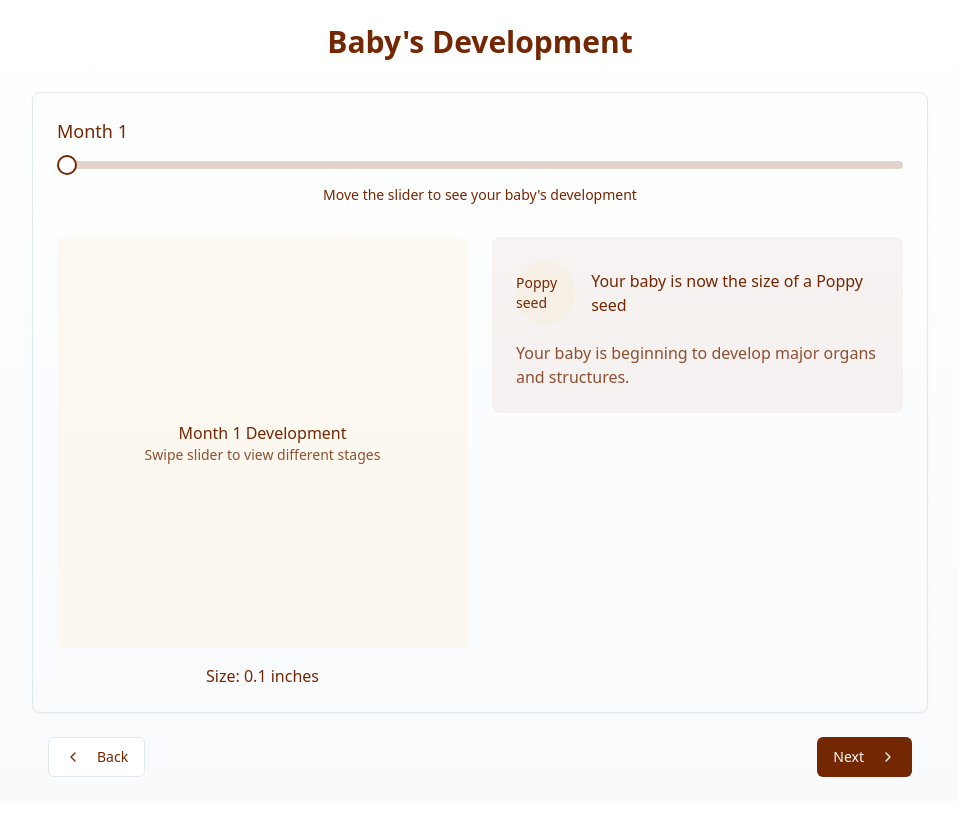
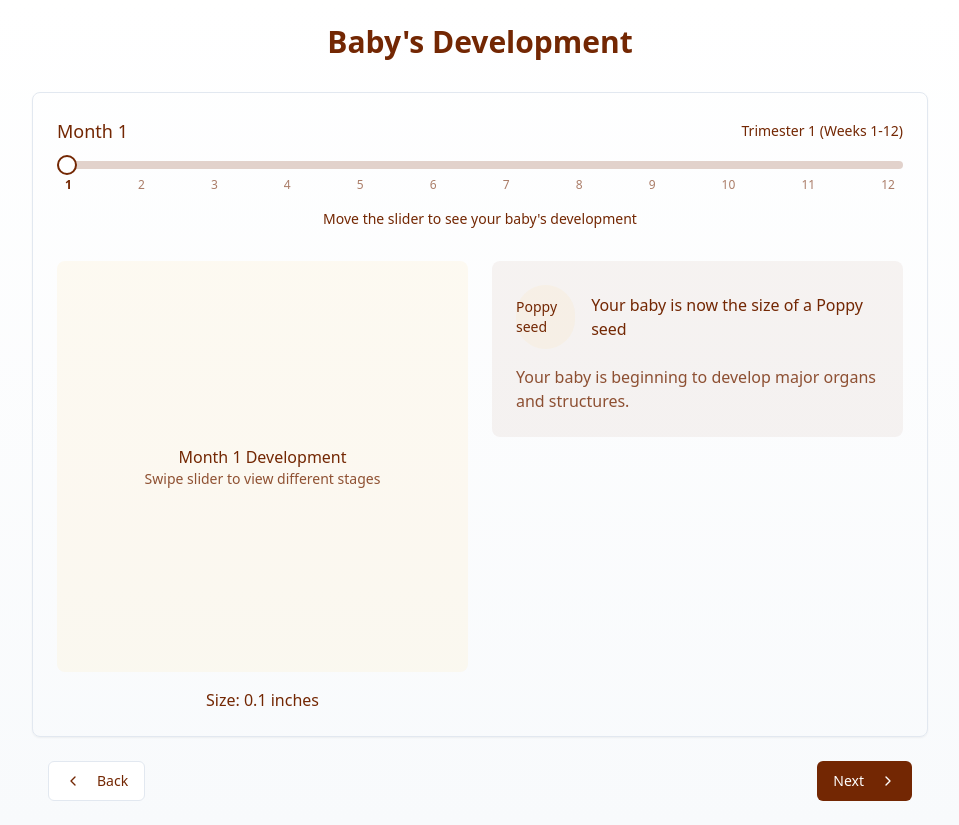
Before and after one commit to Fishget/smart-anc-care-26, a React (Vite) app: page /development in a window 1280 px wide. Shown: the whole page, without its empty margins (160-1119 px from the left). Before the commit the page ends 801 px from the top, so only its background shows below. Built offline with nearby package versions, Linux system fonts and the light colour scheme.

Commit message:
Enhance Development Page Slider
Add trimester and month information to the development page slider.

```diff
--- a/src/pages/Development.tsx
+++ b/src/pages/Development.tsx
@@ -8,6 +8,7 @@ interface DevelopmentInfo {
   size: string;
   fruit: string;
   description: string;
+  trimester: number;
 }
 
 const developmentData: { [key: number]: DevelopmentInfo } = {
@@ -15,67 +16,86 @@ const developmentData: { [key: number]: DevelopmentInfo } = {
     size: "0.1 inches",
     fruit: "Poppy seed",
     description: "Your baby is beginning to develop major organs and structures.",
+    trimester: 1
   },
   2: {
     size: "0.25 inches",
     fruit: "Sweet pea",
     description: "The heart begins to beat and facial features start forming.",
+    trimester: 1
   },
   3: {
     size: "0.5 inches",
     fruit: "Blueberry",
     description: "Arms, legs, and major organs are developing rapidly.",
+    trimester: 1
   },
   4: {
     size: "1 inch",
     fruit: "Grape",
     description: "External features become more defined, including fingers and toes.",
+    trimester: 2
   },
   5: {
     size: "2 inches",
     fruit: "Lime",
     description: "Your baby is now fully formed and starting to move around.",
+    trimester: 2
   },
   6: {
     size: "3 inches",
     fruit: "Lemon",
     description: "The baby's movements become more coordinated and purposeful.",
+    trimester: 2
   },
   7: {
     size: "4 inches",
     fruit: "Orange",
     description: "Development focuses on growth and strengthening of organs.",
+    trimester: 2
   },
   8: {
     size: "5 inches",
     fruit: "Mango",
     description: "Your baby's hearing is developing, and they may respond to sounds.",
+    trimester: 3
   },
   9: {
     size: "6 inches",
     fruit: "Papaya",
     description: "The baby is becoming more active and developing sleep patterns.",
+    trimester: 3
   },
   10: {
     size: "7 inches",
     fruit: "Banana",
     description: "Your baby's movements are stronger and more noticeable.",
+    trimester: 3
   },
   11: {
     size: "8 inches",
     fruit: "Coconut",
     description: "The baby is gaining weight and developing more fat tissue.",
+    trimester: 3
   },
   12: {
     size: "9 inches",
     fruit: "Grapefruit",
     description: "Your baby's organs are maturing for life outside the womb.",
+    trimester: 3
   },
 };
 
 const Development = () => {
   const [month, setMonth] = useState(1);
   const info = developmentData[month];
+
+  const getTrimesterText = (trimester: number) => {
+    return `Trimester ${trimester} (${
+      trimester === 1 ? "Weeks 1-12" :
+      trimester === 2 ? "Weeks 13-26" : "Weeks 27-40"
+    })`;
+  };
 
   return (
     <div className="min-h-screen bg-gradient-to-b from-white to-muted p-6">
@@ -87,9 +107,16 @@ const Development = () => {
         <Card className="p-6 animate-fadeIn">
           <div className="space-y-8">
             <div className="space-y-4">
+              <div className="flex justify-between items-center">
                 <h2 className="text-lg font-medium text-foreground">
                   Month {month}
                 </h2>
+                <span className="text-sm font-medium text-secondary">
+                  {getTrimesterText(info.trimester)}
+                </span>
+              </div>
+
+              <div className="space-y-2">
                 <Slider
                   value={[month]}
                   onValueChange={(value) => setMonth(value[0])}
@@ -98,6 +125,18 @@ const Development = () => {
                   step={1}
                   className="w-full"
                 />
+                <div className="flex justify-between px-2">
+                  {Array.from({ length: 12 }, (_, i) => (
+                    <span
+                      key={i + 1}
+                      className={`text-xs ${month === i + 1 ? 'text-secondary font-bold' : 'text-foreground/60'}`}
+                    >
+                      {i + 1}
+                    </span>
+                  ))}
+                </div>
+              </div>
+
               <div className="text-sm text-muted-foreground text-center">
                 Move the slider to see your baby's development
               </div>
@@ -106,7 +145,6 @@ const Development = () => {
             <div className="grid grid-cols-1 md:grid-cols-2 gap-6">
               <div className="space-y-4">
                 <div className="aspect-square bg-primary/10 rounded-lg flex items-center justify-center">
-                  {/* Placeholder for embryo image */}
                   <div className="text-center p-4">
                     <p className="text-foreground font-medium">Month {month} Development</p>
                     <p className="text-sm text-foreground/80">Swipe slider to view different stages</p>
@@ -122,7 +160,6 @@ const Development = () => {
                   <div className="space-y-4">
                     <div className="flex items-center space-x-4">
                       <div className="h-16 w-16 bg-primary/10 rounded-full flex items-center justify-center">
-                        {/* Placeholder for fruit comparison image */}
                         <p className="text-sm text-foreground font-medium">{info.fruit}</p>
                       </div>
                       <p className="text-foreground">
```
Lines whose indentation alone changed are shown as unchanged.
